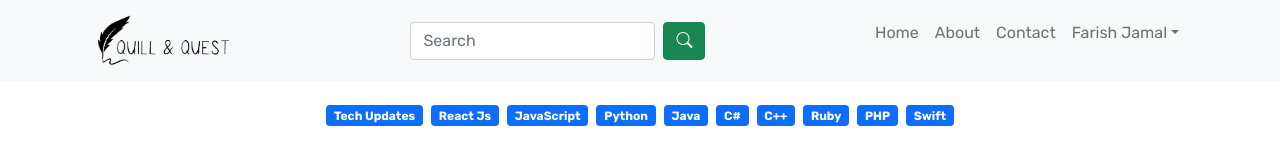
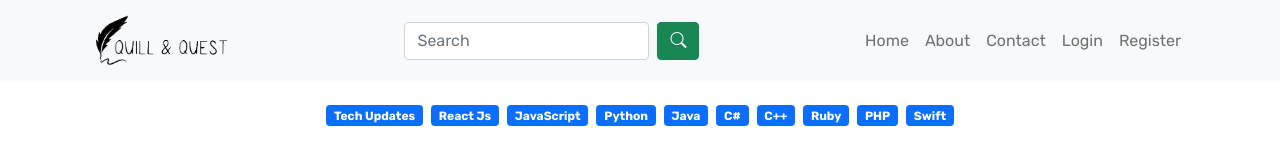
Before and after one commit to ragOP/bugbounty, a React (Vite) app: page / in a window 1280 px wide. Shown: the top 160 px of the page. Built offline with nearby package versions, Linux system fonts and the light colour scheme; a web font is replaced by a local one.

Commit message:
login, logout and registeer

```diff
--- a/package.json
+++ b/package.json
@@ -13,6 +13,7 @@
     "axios": "^1.6.7",
     "react": "^18.2.0",
     "react-bootstrap-icons": "^1.10.3",
+    "react-cookie": "^7.0.2",
     "react-dom": "^18.2.0",
     "react-router-dom": "^6.22.0"
   },
--- a/src/components/layout/NavBar.jsx
+++ b/src/components/layout/NavBar.jsx
@@ -1,7 +1,14 @@
 import logo from "../../assests/logo.png";
-import { Link } from "react-router-dom";
+import { Link, useNavigate } from "react-router-dom";
+import PropTypes from "prop-types";
 
-function NavBar() {
+function NavBar({ user }) {
+  const navigateTo = useNavigate();
+  function logoutUser() {
+    localStorage.removeItem("accessToken");
+    navigateTo("/");
+    window.location.reload();
+  }
   return (
     <nav className="navbar navbar-expand-lg navbar-light bg-light">
       <div className="container-fluid d-flex align-items-center justify-content-around">
@@ -36,6 +43,7 @@ function NavBar() {
                 Contact
               </Link>
             </li>
+            {user ? (
               <li className="nav-item dropdown">
                 <p
                   className="nav-link dropdown-toggle"
@@ -44,7 +52,7 @@ function NavBar() {
                   data-bs-toggle="dropdown"
                   aria-expanded="false"
                 >
-                Farish Jamal
+                  {user.username}
                 </p>
                 <ul className="dropdown-menu" aria-labelledby="navbarDropdown">
                   <li>
@@ -63,12 +71,26 @@ function NavBar() {
                     </Link>
                   </li>
                   <li>
-                  <Link className="dropdown-item" to="/logout">
+                    <Link className="dropdown-item" onClick={logoutUser}>
                       Logout
                     </Link>
                   </li>
                 </ul>
               </li>
+            ) : (
+              <li className="nav-item">
+                <Link className="nav-link" to="/user/login">
+                  Login
+                </Link>
+              </li>
+            )}
+            {!user && (
+              <li className="nav-item">
+                <Link className="nav-link" to="/user/register">
+                  Register
+                </Link>
+              </li>
+            )}
           </ul>
         </div>
       </div>
@@ -76,4 +98,8 @@ function NavBar() {
   );
 }
 
+NavBar.propTypes = {
+  user: PropTypes.object.isRequired,
+};
+
 export default NavBar;
--- a/src/components/pages/HomePage.jsx
+++ b/src/components/pages/HomePage.jsx
@@ -3,11 +3,27 @@ import Cards from "../common/Cards";
 import NavBar from "../layout/NavBar";
 import Pagination from "../common/Pagination";
 import Footer from "../layout/Footer";
+import getUserFromJwt from "../../helper/getAccessToken";
+import { useEffect, useState } from "react";
 
 function HomePage() {
+  const [user, setUser] = useState(null);
+  const accessToken = localStorage.getItem("accessToken");
+
+  useEffect(() => {
+    const fetchUser = async () => {
+      try {
+        const userData = await getUserFromJwt(accessToken);
+        setUser(userData);
+      } catch (error) {
+        console.error("Error fetching user data:", error);
+      }
+    };
+    if (accessToken) fetchUser();
+  }, [accessToken]);
   return (
     <div>
-      <NavBar />
+      <NavBar user={user} />
       <Badegs />
       <Cards />
       <Pagination />
--- a/src/components/pages/LoginPage.jsx
+++ b/src/components/pages/LoginPage.jsx
@@ -18,7 +18,8 @@ function LoginPage() {
         email,
         password,
       });
-      console.log({ user });
+      const accessToken = user.data.sessionId;
+      localStorage.setItem("accessToken", accessToken);
       navigateTo("/");
     } catch (error) {
       console.log("Error occurred during registration:", error);
--- a/src/components/pages/RegisterPage.jsx
+++ b/src/components/pages/RegisterPage.jsx
@@ -22,7 +22,8 @@ function RegisterPage() {
         password,
         description,
       });
-      console.log({ user });
+      const accessToken = user.data.sessionId;
+      localStorage.setItem("accessToken", accessToken);
       navigateTo("/");
     } catch (error) {
       console.error("Error occurred during registration:", error);
--- /dev/null
+++ b/src/helper/getAccessToken.js
@@ -0,0 +1,14 @@
+import axios from "axios";
+
+async function getUserFromJwt(accessToken) {
+  try {
+    const response = await axios.post("http://localhost:3001/getUser", {
+      accessToken,
+    });
+    return response.data;
+  } catch (error) {
+    console.error("Error fetching user data:", error);
+  }
+}
+
+export default getUserFromJwt;
```
Also changed, not shown: 1 other file (tests, documents, lock files or other folders). Lines whose indentation alone changed are shown as unchanged.
